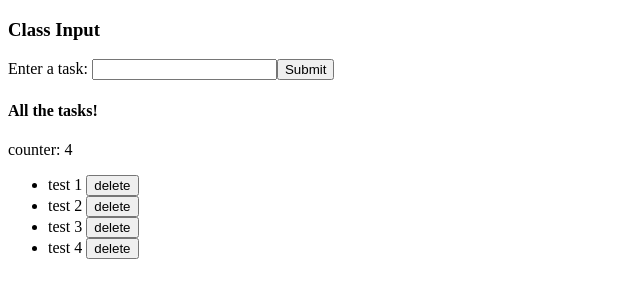
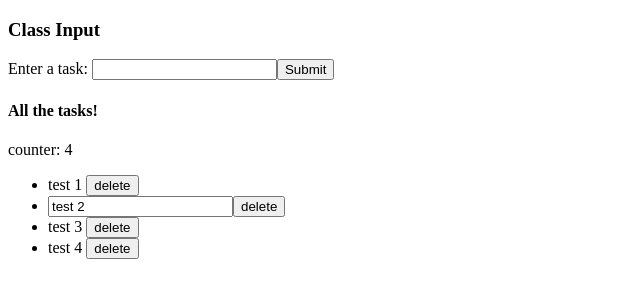
Before and after one commit to ManonLef/class-based-practice, a React (Vite) app: page / in a window 1280 px wide. Shown: the top 300 px of the page, without its empty margins (0-640 px from the left). Built offline with nearby package versions, Linux system fonts and the light colour scheme.

Commit message:
add ternary for rendering editing state

```diff
--- a/src/ClassInput.jsx
+++ b/src/ClassInput.jsx
@@ -19,7 +19,7 @@ class ClassInput extends Component {
     this.state = {
       todos: [
         { name: "test 1", id: crypto.randomUUID(), editing: false },
-        { name: "test 2", id: crypto.randomUUID(), editing: false },
+        { name: "test 2", id: crypto.randomUUID(), editing: true },
         { name: "test 3", id: crypto.randomUUID(), editing: false },
         { name: "test 4", id: crypto.randomUUID(), editing: false },
       ],
@@ -29,6 +29,12 @@ class ClassInput extends Component {
     this.handleInputChange = this.handleInputChange.bind(this);
     this.handleSubmit = this.handleSubmit.bind(this);
     this.handleRemove = this.handleRemove.bind(this);
+    this.handleEdit = this.handleEdit.bind(this);
+  }
+
+  handleEdit(key) {
+    console.log(key)
+    // functionality here
   }
 
   handleInputChange(e) {
@@ -75,12 +81,28 @@ class ClassInput extends Component {
         <h4>All the tasks!</h4>
         <Counter key={this.state.todos} amount={this.state.todos.length} />
         <ul>
-          {this.state.todos.map((todo) => (
-            <li key={todo.id}>
-              {todo.name}{" "}
-              <button onClick={() => this.handleRemove(todo.id)}>delete</button>
-            </li>
-          ))}
+          {this.state.todos.map((todo) =>
+            todo.editing ? (
+              <li key={todo.id}>
+                <input
+                  type="text"
+                  name="task-entry"
+                  value={todo.name}
+                  onChange={() => this.handleEdit(todo.id)}
+                />
+                <button onClick={() => this.handleRemove(todo.id)}>
+                  delete
+                </button>
+              </li>
+            ) : (
+              <li key={todo.id}>
+                {todo.name}{" "}
+                <button onClick={() => this.handleRemove(todo.id)}>
+                  delete
+                </button>
+              </li>
+            )
+          )}
         </ul>
       </section>
     );
```
